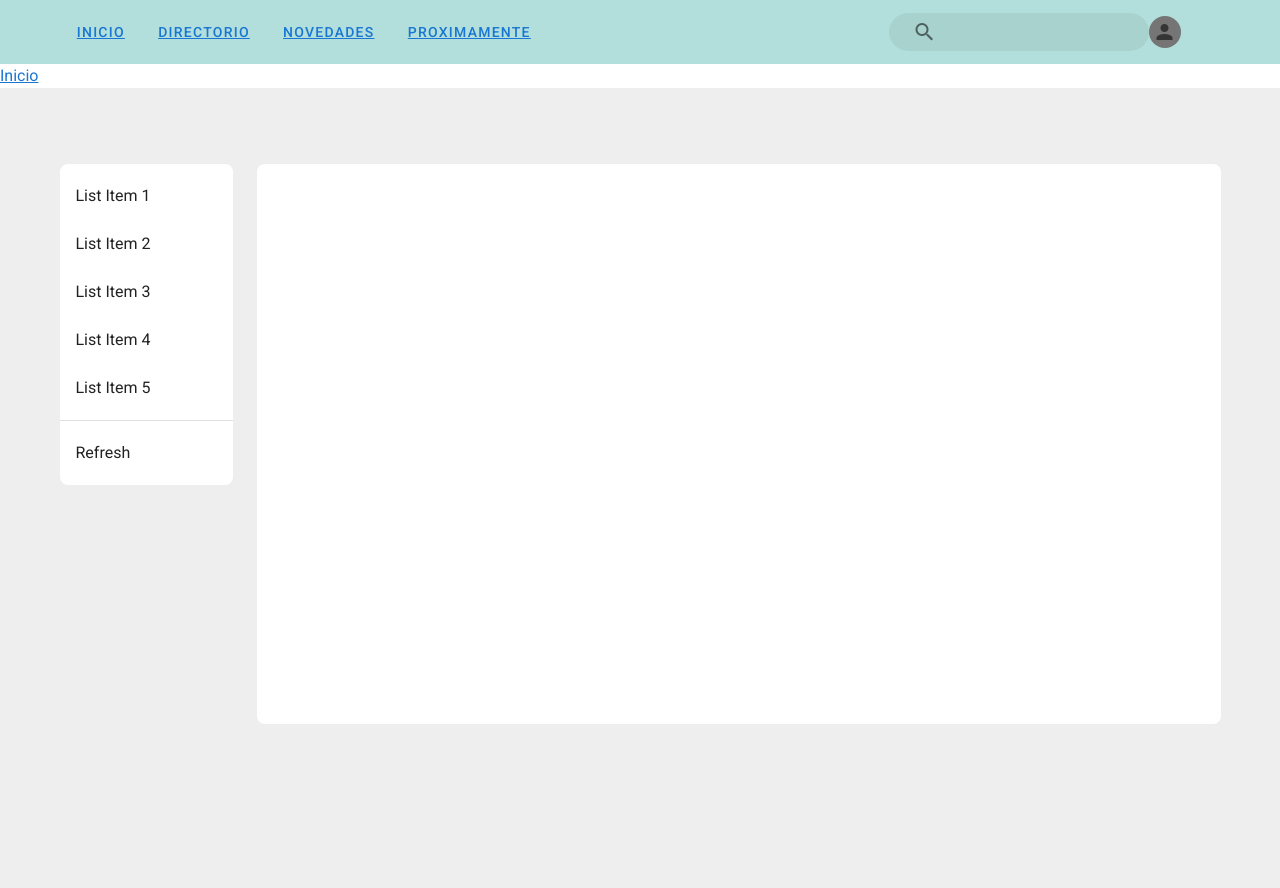
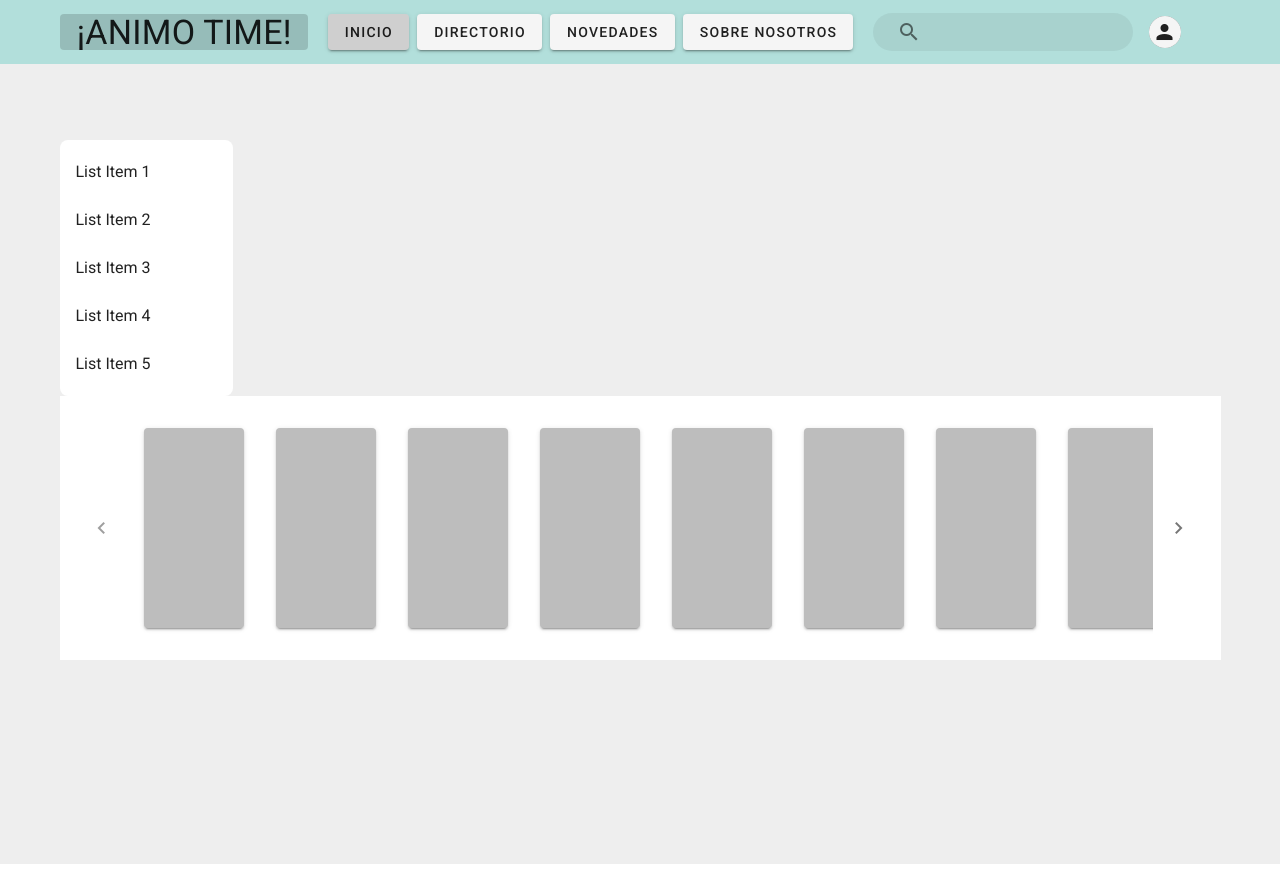
Before and after one commit to KraudKaiser/animo-anime, a Vue app: page / in a window 1280 px wide. After the commit the page ends 864 px from the top, so only its background shows below. Built offline with nearby package versions, Linux system fonts and the light colour scheme.

Commit message:
Pruebas en estilos

```diff
--- a/src/App.vue
+++ b/src/App.vue
@@ -2,7 +2,6 @@
   <v-app>
 
     <v-main>
-		<router-link to="/">Inicio</router-link>
       <router-view/>
     </v-main>
   </v-app>
--- /dev/null
+++ b/src/components/AnimeSheet.vue
@@ -0,0 +1,45 @@
+<template>
+
+    <v-slide-group
+      v-model="model"
+      class="pa-4"
+      active-class="success"
+      show-arrows
+    >
+      <v-slide-item
+        v-for="n in 15"
+        :key="n"
+        v-slot="{ active, toggle }"
+      >
+        <v-card
+          :color="active ? undefined : 'grey lighten-1'"
+          class="ma-4"
+          height="200"
+          width="100"
+          @click="toggle"
+        >
+          <v-row
+            class="fill-height"
+            align="center"
+            justify="center"
+          >
+            <v-scale-transition>
+              <v-icon
+                v-if="active"
+                color="white"
+                size="48"
+                v-text="'mdi-close-circle-outline'"
+              ></v-icon>
+            </v-scale-transition>
+          </v-row>
+        </v-card>
+      </v-slide-item>
+    </v-slide-group>
+
+</template>
+
+<script>
+export default {
+
+}
+</script>
--- a/src/components/AppBar.vue
+++ b/src/components/AppBar.vue
@@ -5,16 +5,19 @@
 	flat
 	>
 	<v-container class="py-0 fill-height">
-
-		<v-btn
+		<v-btn :class="{'disable-events':'none'}" text :to="routes[0]">
+			<h1 class="display-1">¡Animo Time!</h1>
+		</v-btn>
+		<v-spacer></v-spacer>
+		<v-btn class="py-2 ma-1"
 		v-for="link in links"
 		:key="link"
-		text
+		:to="link.path"
 		>
-		<router-link to={}>{{ link }}</router-link>
+		{{ link.title }}
 	</v-btn>
+	<v-spacer></v-spacer>
 
-	<v-spacer></v-spacer>
 
 	<v-responsive max-width="260">
 		<v-text-field prepend-inner-icon="mdi-magnify"
@@ -25,13 +28,21 @@
 		solo-inverted
 		></v-text-field>
 	</v-responsive>
+	<v-spacer></v-spacer>
+
+	<router-link to="/profile">
 		<v-avatar
 		class="mr-10"
 		color="grey darken-1"
 		size="32"
 		>
-		<v-icon>mdi-account</v-icon>
+		<v-btn>
+			<v-icon>
+				mdi-account
+			</v-icon>
+		</v-btn>
 		</v-avatar>
+	</router-link>
 </v-container>
 </v-app-bar>
 </template>
@@ -39,7 +50,7 @@
 <script>
 	import {mapState} from "vuex"
 	export default{
-	computed: mapState(["links"])
+	computed: mapState(["links", "routes"])
 
 }
 </script>
--- /dev/null
+++ b/src/components/TopPopulars.vue
@@ -0,0 +1,27 @@
+<template>
+	<v-row>
+		<v-col cols="2">
+			<v-sheet rounded="lg">
+				<v-list color="transparent">
+					<v-list-item
+					v-for="n in 5"
+					:key="n"
+					link
+					>
+					<v-list-item-content>
+						<v-list-item-title>
+							List Item {{ n }}
+						</v-list-item-title>
+					</v-list-item-content>
+				</v-list-item>
+		</v-list>
+	</v-sheet>
+</v-col>
+</v-row>
+</template>
+
+<script>
+export default {
+
+}
+</script>
--- a/src/router/index.js
+++ b/src/router/index.js
@@ -17,6 +17,11 @@ const routes = [
     // this generates a separate chunk (about.[hash].js) for this route
     // which is lazy-loaded when the route is visited.
     component: () => import(/* webpackChunkName: "about" */ '../views/AboutView.vue')
+  },
+  {
+	path:"/profile",
+	name:"profile",
+	component:() => import("../views/ProfileView.vue")
   }
 ]
 
--- a/src/store/index.js
+++ b/src/store/index.js
@@ -5,7 +5,13 @@ Vue.use(Vuex)
 
 export default new Vuex.Store({
   state: {
-	links:["inicio", "directorio", "novedades", "proximamente"]
+	links:[
+		{title:"Inicio", path:"/"},
+		{title:"Directorio", path:"/directory"},
+		{title:"Novedades", path:"/features"},
+		{title:"Sobre Nosotros", path:"/about"},
+	],
+	routes:["/","/directory", "/features","/about"]
   },
   getters: {
   },
--- a/src/views/AboutView.vue
+++ b/src/views/AboutView.vue
@@ -1,5 +1,16 @@
 <template>
-  <div class="about">
-    <h1>This is an about page</h1>
-  </div>
+  <v-app>
+	<app-bar></app-bar>
+	<v-sheet class="pa-6 ma-2" elevation="3" min-height="70vh" >
+		<div class="heading" > Hola</div>
+	</v-sheet>
+  </v-app>
 </template>
+<script>
+import AppBar from '@/components/AppBar.vue';
+export default{
+	components:{
+		AppBar
+	}
+}
+</script>
--- a/src/views/HomeView.vue
+++ b/src/views/HomeView.vue
@@ -4,57 +4,24 @@
 		<app-bar></app-bar>
 		<v-main class="grey lighten-3">
 		<v-container>
-			<v-row>
-			<v-col cols="2">
-				<v-sheet rounded="lg">
-				<v-list color="transparent">
-					<v-list-item
-					v-for="n in 5"
-					:key="n"
-					link
-					>
-					<v-list-item-content>
-						<v-list-item-title>
-						List Item {{ n }}
-						</v-list-item-title>
-					</v-list-item-content>
-					</v-list-item>
-
-					<v-divider class="my-2"></v-divider>
-
-					<v-list-item
-					link
-					color="grey lighten-4"
-					>
-					<v-list-item-content>
-						<v-list-item-title>
-						Refresh
-						</v-list-item-title>
-					</v-list-item-content>
-					</v-list-item>
-				</v-list>
-				</v-sheet>
-			</v-col>
-
-			<v-col>
-				<v-sheet
-				min-height="70vh"
-				rounded="lg"
-				>
-				<!--  -->
-				</v-sheet>
-			</v-col>
-			</v-row>
-		</v-container>
+			<top-populars></top-populars>
+			<v-sheet>
+				<anime-sheet></anime-sheet>
+			</v-sheet>
+	</v-container>
 		</v-main>
 	</v-app>
 	</template>
 
 	<script>
 	import AppBar from "../components/AppBar.vue"
+	import AnimeSheet from "../components/AnimeSheet.vue"
+	import TopPopulars from '@/components/TopPopulars'
 	export default {
 		components:{
-			AppBar
+			AppBar,
+			AnimeSheet,
+			TopPopulars
 		}
 	}
 </script>
--- /dev/null
+++ b/src/views/ProfileView.vue
@@ -0,0 +1,13 @@
+<template>
+	<v-app>
+		<app-bar></app-bar>
+	</v-app>
+</template>
+<script>
+import AppBar from '@/components/AppBar.vue';
+export default {
+	components:{
+		AppBar
+	}
+}
+</script>
```
Lines whose indentation alone changed are shown as unchanged.
